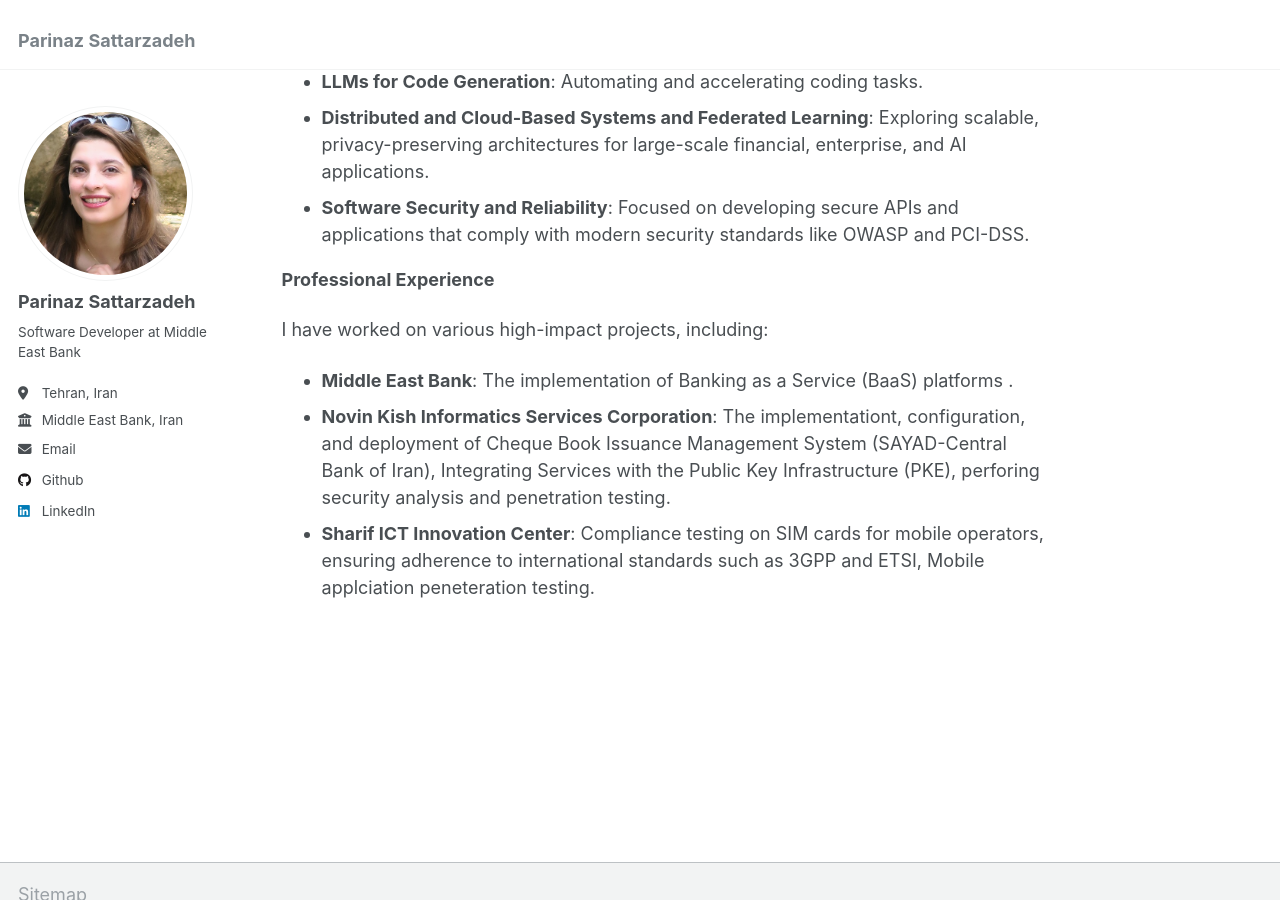
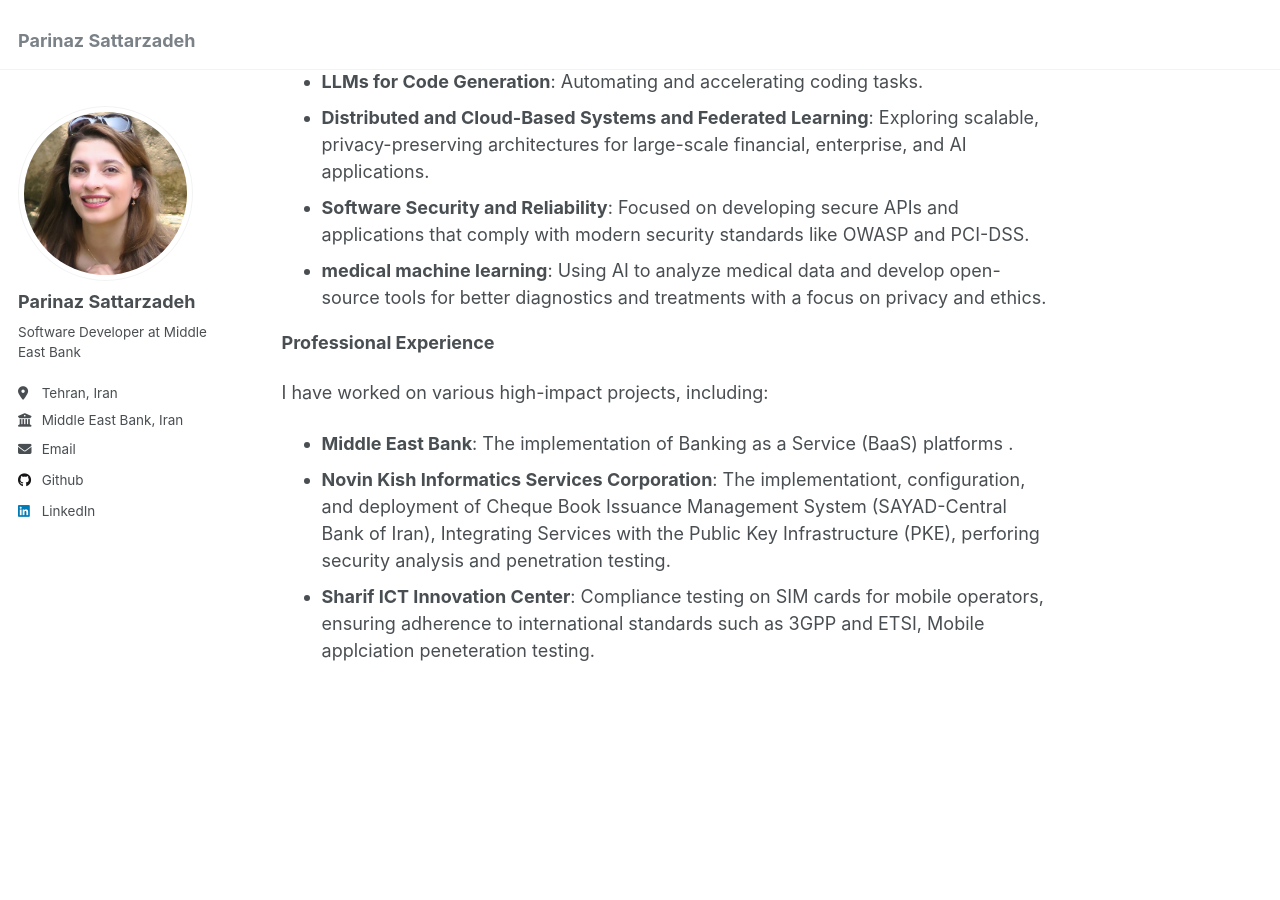
Before and after one commit to parinaz-st/parinaz-st.github.io, a Jekyll site: the page built from _pages/about.md, in a window 1280 px wide and 900 px high, scrolled down 930 px. Built offline with Jekyll 4.4.1, drawn with Linux system fonts in a browser that asks for light colours.

Commit message:
Update about.md

```diff
--- a/_pages/about.md
+++ b/_pages/about.md
@@ -24,6 +24,7 @@ I am thrilled and proud to be a software developer, especially as we witness the
 - **LLMs for Code Generation**: Automating and accelerating coding tasks.
 - **Distributed and Cloud-Based Systems and Federated Learning**: Exploring scalable, privacy-preserving architectures for large-scale financial, enterprise, and AI applications.
 - **Software Security and Reliability**: Focused on developing secure APIs and applications that comply with modern security standards like OWASP and PCI-DSS.
+- **medical machine learning**: Using AI to analyze medical data and develop open-source tools for better diagnostics and treatments with a focus on privacy and ethics.
 
 **Professional Experience**
 
```
